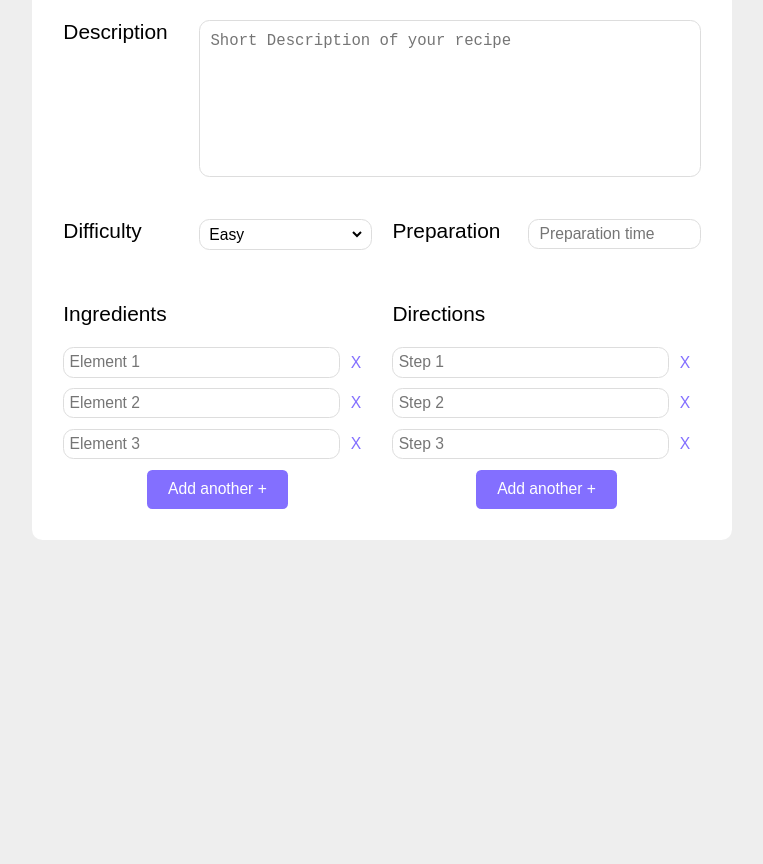
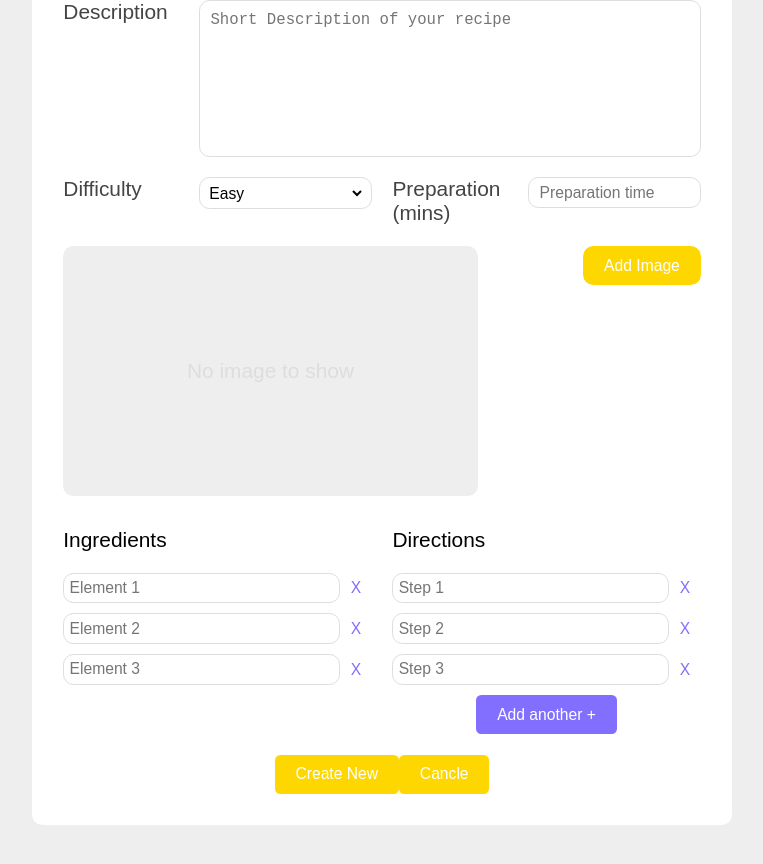
Before and after one commit to wonez/Dulce, a React app: page /create in a window 1280 px wide. Shown: the part 328-1192 px from the top of the page, without its empty margins (258-1021 px from the left). Before the commit the page ends 972 px from the top, so only its background shows below. Built offline with nearby package versions, Linux system fonts and the light colour scheme.

Commit message:
formbutton component

```diff
--- /dev/null
+++ b/src/UI/FormButton/FormButton.js
@@ -0,0 +1,13 @@
+import React from 'react'
+
+import classes from './FormButton.scss'
+
+const FormButton = (props) => {
+    return(
+        <button onClick={props.click} className={classes.Btn} >
+            {props.children}
+        </button>
+    )
+}
+
+export default FormButton;
--- /dev/null
+++ b/src/UI/FormButton/FormButton.scss
@@ -0,0 +1,15 @@
+.Btn{
+    padding: 1rem 2rem;
+    font-size: 1.5rem;
+    background: $color-primary-dark;
+    color: white;
+    border: none;
+    outline: none;
+    align-self: center;
+    border-radius: .5rem;
+    transition: .3s all;
+    &:hover{
+        cursor: pointer;
+        box-shadow: 0 .3rem .3rem rgba(0,0,0,.3);
+    }
+}
--- a/src/UI/RoundedFormItem/RoundedFormItem.scss
+++ b/src/UI/RoundedFormItem/RoundedFormItem.scss
@@ -1,9 +1,10 @@
 .FormBox{
     display: flex;
-    padding: 2rem 0;
+    padding: 1rem 0;
     align-items: flex-start;
     width: 100%;
     label{
+        color: $color-gray-darker;
         display: block;
         padding-right: 1rem;
         min-width: 13rem;
@@ -74,10 +75,6 @@
     width: 100%;
     &__Button{
         padding: 0 1rem;
-        // border: 1px solid red;
-        // border: none;
-        // display: flex;
-        // align-items: center;
         background: transparent;
         font-size: 1.5rem;
         line-height: 1;
--- a/src/containers/Create/Create.js
+++ b/src/containers/Create/Create.js
@@ -3,6 +3,7 @@ import React from 'react'
 import Aux from '../../hoc/Aux'
 import Toolbar from '../../components/Toolbar/Toolbar'
 import RoundedFormItem from '../../UI/RoundedFormItem/RoundedFormItem'
+import FormButton from '../../UI/FormButton/FormButton'
 
 import classes from './Create.scss'
 
@@ -10,7 +11,8 @@ class Create extends React.Component {
 
     state = {
         ingredients: [1,2,3],
-        directions: [1,2,3]
+        directions: [1,2,3],
+        imgSrc: ''
     }
 
     addAnother = (arr) => {
@@ -27,15 +29,29 @@ class Create extends React.Component {
 
     removeOne = (arr, num) => {
         this.setState(prev => {
-            const filtered = [...prev[arr]].filter(item => {
-                return item != num;
-            })
+            let filtered = [...prev[arr]];
+            if(filtered.length > 1){
+                filtered = filtered.filter(item => {
+                    return item != num;
+                })
+            }
             return{
                 ...prev,
                 [arr]: filtered
             }
         })
-        console.log('remove')
+    }
+
+    fileHandler = (e) => {
+        const file = e.target.files[0];
+        const reader = new FileReader();
+
+        reader.readAsDataURL(file);
+        reader.onloadend = () => {
+            this.setState({
+                imgSrc: [reader.result]
+            })
+        }
     }
 
     render(){
@@ -45,6 +61,7 @@ class Create extends React.Component {
                 <div className={classes.Container}>
                     <div className={classes.Create}>
                         <h2 className={classes.Create__Heading}>Create New</h2>
+                        <p className={classes.Create__Required}>* All fields are required</p>
                         <RoundedFormItem
                             label="Title"
                             type="input"
@@ -62,41 +79,56 @@ class Create extends React.Component {
                             />
                             <RoundedFormItem
                                 placeholder="Preparation time"
-                                label="Preparation"
+                                label="Preparation (mins)"
                                 type="number"
                             />
+                        </div>
+                        <div className={classes.ImageBox}>
+                            <input onChange={this.fileHandler} id="img" type="file" />
+                            <div    className={classes.Img}
+                                    style={{backgroundImage: `url('${this.state.imgSrc}')`}}>
+                                {!this.state.imgSrc ? <p>No image to show</p> : null}
+                            </div>
+                            <label htmlFor="img">Add Image</label>
                         </div>
                         <div className={classes.Preparation}>
                             <div className={classes.Preparation__Ingredients}>
                                 <label className={classes.Preparation__Heading}>Ingredients</label>
-                                {this.state.ingredients.map(num => (
+                                {this.state.ingredients.map((item, i) => (
                                     <RoundedFormItem
-                                        placeholder={`Element ${num}`}
+                                        placeholder={`Element ${i+1}`}
                                         type="preparation"
                                         label="&gt;"
-                                        key={num}
-                                        click={() => {this.removeOne('ingredients', num)}}
+                                        key={i+1}
+                                        click={() => {this.removeOne('ingredients', item)}}
                                     />
                                 ))}
-                                <button
+                                {/* <FormButton click={this.addAnother('ingredients')}>
+                                    Add another +
+                                </FormButton> */}
+                                {/* <button
                                     onClick={() => this.addAnother('ingredients')}
-                                    className={classes.Preparation__AddBtn}>Add another +</button>
+                                    className={classes.Preparation__AddBtn}>Add another +</button> */}
                             </div>
                             <div className={classes.Preparation__Directions}>
                                 <label className={classes.Preparation__Heading}>Directions</label>
-                                {this.state.directions.map(num => (
+                                {this.state.directions.map((item, i) => (
                                     <RoundedFormItem
-                                        placeholder={`Step ${num}`}
+                                        placeholder={`Step ${i + 1}`}
                                         type="preparation"
-                                        label={num}
-                                        key={num}
-                                        click={() => {this.removeOne('directions', num)}}
+                                        label={i + 1}
+                                        key={i + 1}
+                                        click={() => {this.removeOne('directions', item)}}
                                     />
                                 ))}
                                 <button
                                     onClick={() => this.addAnother('directions')}
                                     className={classes.Preparation__AddBtn}>Add another +</button>
                             </div>
+                        </div>
+                        <div className={classes.Submit}>
+                            <button>Create New</button>
+                            <button>Cancle</button>
                         </div>
                     </div>
                 </div>
--- a/src/containers/Create/Create.scss
+++ b/src/containers/Create/Create.scss
@@ -15,6 +15,9 @@
     &__Heading{
         font-size: 3rem;
         color: $color-primary-dark;
+    }
+    &__Required{
+        color: $color-gray-dark;
         margin-bottom: 2rem;
     }
     &__Summary{
@@ -54,3 +57,64 @@
         }
     }
 }
+
+.ImageBox{
+    padding-top: 1rem;
+    display: flex;
+    justify-content: space-between;
+    align-items: flex-start;
+    label{
+        display: block;
+        padding: 1rem 2rem;
+        font-size: 1.5rem;
+        color: $color-white;
+        background: $color-secondary-dark;
+        border-radius: 1rem;
+        transition: .3s all;
+        &:hover{
+            box-shadow: 0 .3rem 1rem rgba(0,0,0,.3);
+            cursor: pointer;
+        }
+    }
+    .Img{
+        height: 250px;
+        width: 65%;
+        border-radius: 1rem;
+        background-color: $color-gray-lighter;
+        background-position: center;
+        background-size: cover;
+        position: relative;
+        p{
+            color: $color-gray-light;
+            position: absolute;
+            font-size: 2rem;
+            top: 50%;
+            left: 50%;
+            transform: translate(-50%, -50%);
+        }
+    }
+    input{
+        display: none;
+    }
+}
+
+.Submit{
+    text-align: center;
+    padding-top: 2rem;
+    button{
+        padding: 1rem 2rem;
+        border: none;
+        outline: none;
+        background: linear-gradient(
+            to bottom right,
+            $color-secondary-dark,
+            $color-secondary-light
+        );
+        color: white;
+        border-radius: .5rem;
+        font-size: 1.5rem;
+        &:hover{
+            cursor: pointer;
+        }
+    }
+}
```
